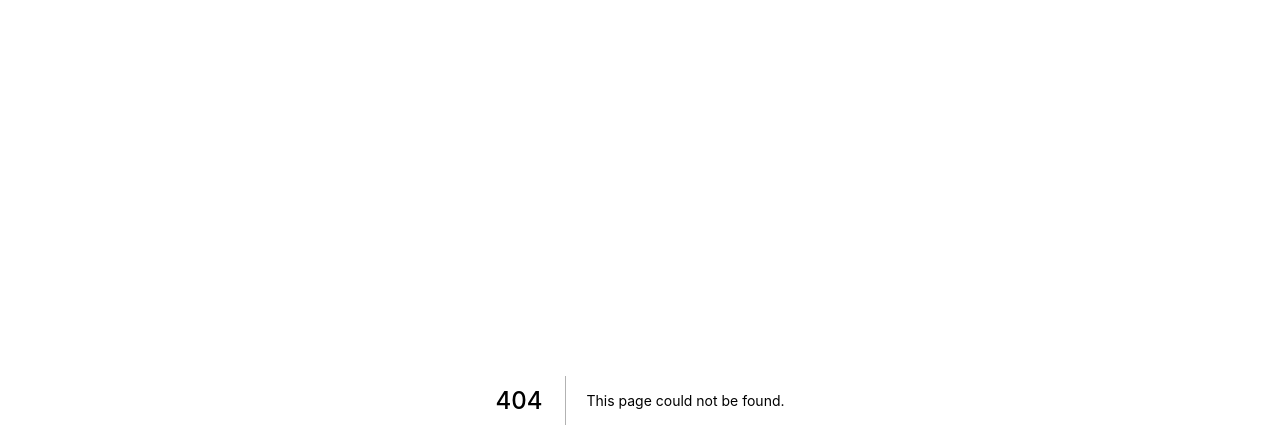
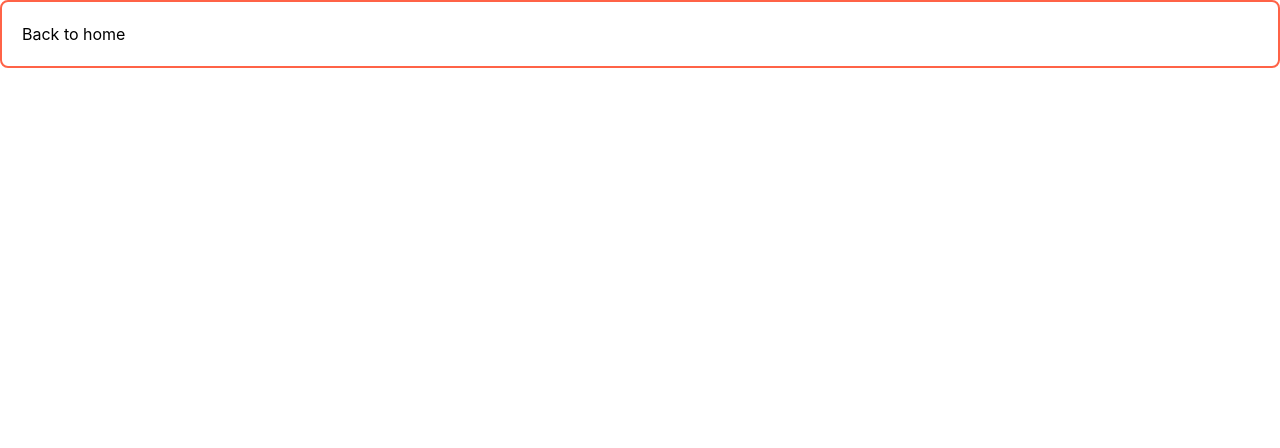
Before and after one commit to Alshadex/SpaSmALX.github.io, a Next.js app: page /projects in a window 1280 px wide. Before the commit this address had no page. Shown: the top 448 px of the page. Built offline with nearby package versions, Linux system fonts and the light colour scheme.

Commit message:
starting making basic navbar

```diff
--- a/components/navbar.js
+++ b/components/navbar.js
@@ -1,22 +1,35 @@
 
-import ThemeToggleButton from './theme-toggle-button'
+import {
+  Container,
+  Box,
+  Link,
+  Stack,
+  Heading,
+  Flex,
+  Menu,
+  MenuItem,
+  MenuList,
+  MenuButton,
+  IconButton,
+  useColorModeValue
+} from '@chakra-ui/react'
+// import ThemeToggleButton from './theme-toggle-button'
 
 
 const Navbar = props => {
-    const {path} = props
-
-    return (
-        <Box
-          position="fixed"
-          as="nav"
-          w="100%"
-          bg={useColorModeValue('#ffffff40', '#20202380')}
-          css={{ backdropFilter: 'blur(10px)' }}
-          zIndex={2}
-          {...props}
-        >
-        </Box>
+  const { path } = props
+  return (
+    <Box
+      bg={useColorModeValue("#fffff")}
+      w='100%'
+      p={5}
+      borderColor='tomato'
+      borderRadius='lg'
+      borderWidth='2px'
+      color='black'
+      {...props}
+      >
+    </Box>
     )
 }
-
 export default Navbar
--- /dev/null
+++ b/pages/projects.js
@@ -0,0 +1,16 @@
+import { layout } from '@chakra-ui/react';
+import Link from 'next/link';
+import Navbar from '../components/navbar';
+
+const Projects = () => (
+    <layout>
+        <Navbar>
+            <Link href="/">
+            <a>Back to home</a>
+            </Link>
+        </Navbar>
+    </layout>
+
+)
+
+export default Projects
```
Also changed, not shown: pages/index.js (+5 -3 lines), 1 other file (tests, documents, lock files or other folders).
